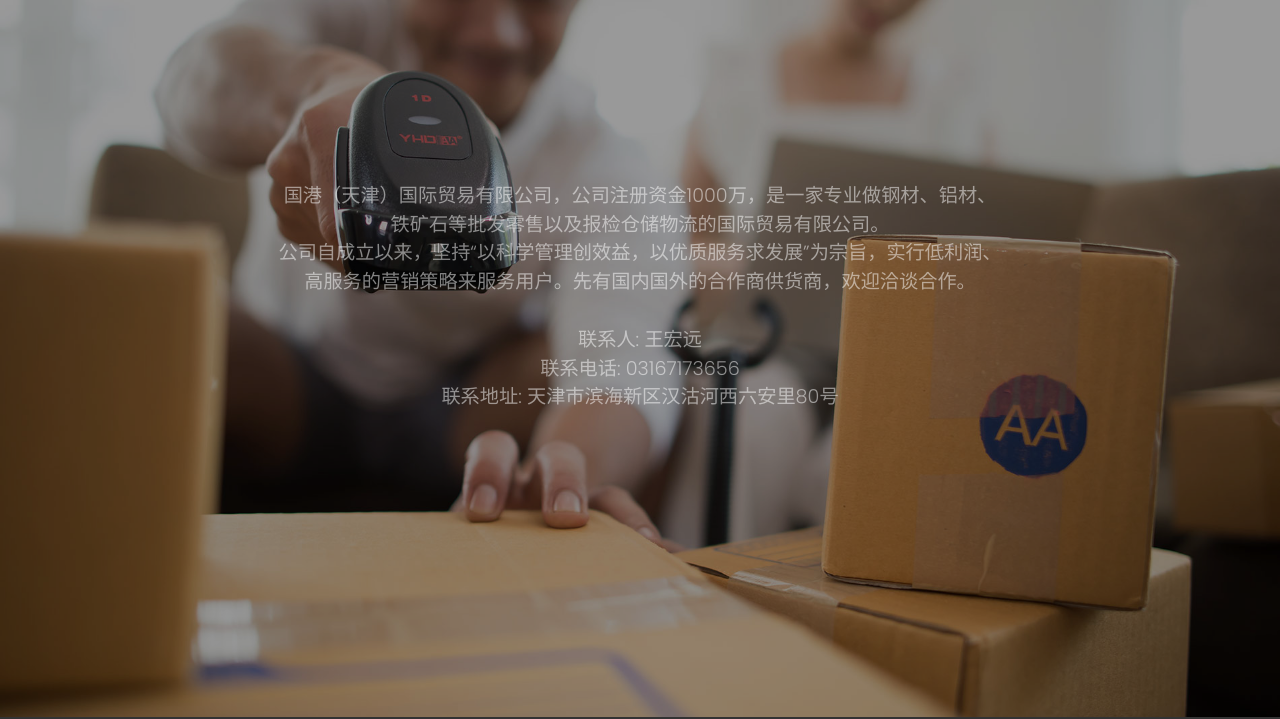
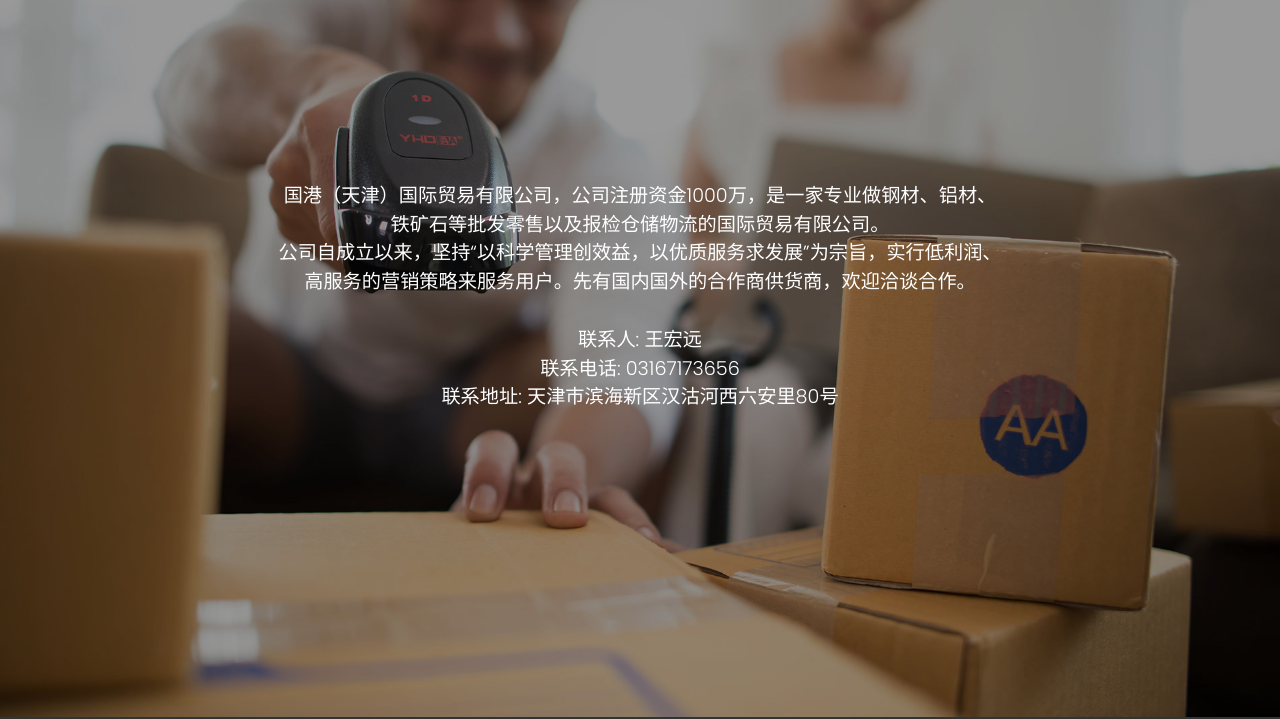
Before and after one commit to guogangtrade/guogangtrade, a plain HTML site: page index.html in a window 1280 px wide. Shown: the part 83-802 px from the top of the page. Drawn offline with Linux system fonts and the light colour scheme; files whose address does not match are found by name; a web font is replaced by a local one.

Commit message:
Update index.html

```diff
--- a/index.html
+++ b/index.html
@@ -72,7 +72,7 @@
 
             <h1 class="text-white font-weight-light text-uppercase font-weight-bold" data-aos="fade-up">
             </h1>
-            <p class="mb-5" data-aos="fade-up" data-aos-delay="100">
+            <p class="mb-5" data-aos="fade-up" data-aos-delay="100" style="color: white;">
                 国港（天津）国际贸易有限公司，公司注册资金1000万，是一家专业做钢材、铝材、铁矿石等批发零售以及报检仓储物流的国际贸易有限公司。<br>
 
        公司自成立以来，坚持“以科学管理创效益，以优质服务求发展”为宗旨，实行低利润、高服务的营销策略来服务用户。先有国内国外的合作商供货商，欢迎洽谈合作。<br><br>
```
